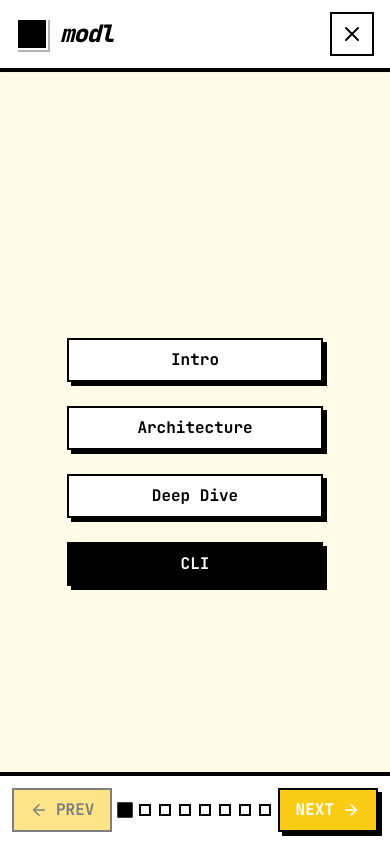
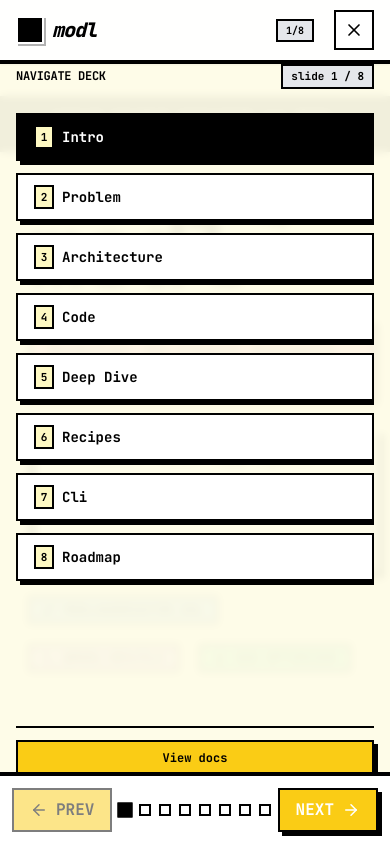
Before and after one commit to migarci2/modl, an Astro site in the folder deck/: page / in a window 390 px wide. Both pictures are taken after a click on the button "Toggle navigation menu". Built offline with nearby package versions, Linux system fonts and the light colour scheme; Astro itself is replaced by a stand-in of ours.

Commit message:
feat: improves responsive design for phones

```diff
--- a/deck/src/components/DeckApp.tsx
+++ b/deck/src/components/DeckApp.tsx
@@ -55,88 +55,117 @@ export const DeckApp: React.FC = () => {
 
   return (
     <div
-      className={`min-h-screen font-mono text-black transition-colors duration-500 ease-in-out ${slides[currentSlide].theme} overflow-hidden flex flex-col`}
+      className={`min-h-screen font-mono text-black transition-colors duration-500 ease-in-out ${slides[currentSlide].theme} flex flex-col`}
     >
       {/* Navigation Bar */}
-      <nav className="fixed top-0 left-0 w-full border-b-4 border-black bg-white z-50 px-4 py-3 flex justify-between items-center shadow-sm font-mono">
+      <nav className="fixed top-0 left-0 w-full border-b-4 border-black bg-white/95 backdrop-blur z-50 px-4 md:px-6 py-2.5 flex items-center justify-between gap-3 shadow-sm font-mono">
+        {/* Logo + title */}
         <div
-          className="flex items-center gap-3 cursor-pointer hover:scale-105 transition-transform"
-          onClick={() => setCurrentSlide(0)}
+          className="flex items-center gap-2 sm:gap-3 cursor-pointer hover:scale-105 transition-transform"
+          onClick={() => {
+            setCurrentSlide(0);
+            setIsMenuOpen(false);
+          }}
         >
-          <div className="w-8 h-8 bg-black border-2 border-white shadow-[2px_2px_0px_0px_rgba(0,0,0,0.3)]" />
-          <span className="font-black text-2xl tracking-tighter italic lowercase">
+          <div className="w-7 h-7 sm:w-8 sm:h-8 bg-black border-2 border-white shadow-[2px_2px_0px_0px_rgba(0,0,0,0.3)]" />
+          <span className="font-black text-xl sm:text-2xl tracking-tighter italic lowercase">
             modl
           </span>
         </div>
 
-        <div className="hidden md:flex gap-4 items-center">
-          <span className="font-bold text-xs bg-gray-200 px-3 py-1 border-2 border-black">
-            {currentSlide + 1} / {slides.length}
+        {/* Center: slide position (hidden on very small screens) */}
+        <div className="hidden sm:flex flex-1 justify-center">
+          <span className="font-bold text-[10px] sm:text-xs bg-gray-200 px-2.5 sm:px-3 py-1 border-2 border-black rounded-none">
+            slide {currentSlide + 1} / {slides.length}
           </span>
+        </div>
+
+        {/* Desktop actions */}
+        <div className="hidden md:flex items-center gap-3">
+          <NeoButton
+            onClick={() => window.open('https://migarci2.github.io/modl/', '_blank')}
+            className="text-[11px] py-2 px-3 bg-yellow-200 border-2 border-black"
+          >
+            Docs
+          </NeoButton>
           <NeoButton
             onClick={() => window.open('https://github.com/migarci2/modl', '_blank')}
-            className="text-xs py-2 px-4 bg-cyan-300 flex items-center"
+            className="text-[11px] py-2 px-3 bg-cyan-300 flex items-center border-2 border-black"
           >
-            <ExternalLink size={14} className="mr-2" /> GitHub
+            <ExternalLink size={14} className="mr-1" /> GitHub
           </NeoButton>
         </div>
 
+        {/* Mobile slide counter */}
+        <span className="flex sm:hidden ml-auto mr-2 text-[10px] font-semibold bg-gray-200 px-2 py-0.5 border-2 border-black">
+          {currentSlide + 1}/{slides.length}
+        </span>
+
+        {/* Hamburger */}
         <button
-          className="md:hidden p-2 border-2 border-black hover:bg-gray-200"
-          onClick={() => setIsMenuOpen(!isMenuOpen)}
+          className="md:hidden p-2 border-2 border-black bg-white hover:bg-gray-100 active:translate-y-[1px] transition-colors"
+          onClick={() => setIsMenuOpen((open) => !open)}
+          aria-label="Toggle navigation menu"
+          aria-expanded={isMenuOpen}
         >
-          {isMenuOpen ? <X size={24} /> : <Menu size={24} />}
+          {isMenuOpen ? <X size={20} /> : <Menu size={20} />}
         </button>
       </nav>
 
-      {/* Mobile Menu */}
+      {/* Mobile Menu (full-screen overlay on small screens) */}
       {isMenuOpen && (
-        <div className="fixed inset-0 bg-yellow-50 z-40 flex flex-col items-center justify-center gap-6 pt-20 font-mono">
+        <div className="fixed inset-0 z-40 flex flex-col bg-yellow-50/95 backdrop-blur-sm font-mono pt-16 pb-6 px-4">
+          <div className="mb-6 flex items-center justify-between">
+            <span className="text-xs font-semibold tracking-tight uppercase">Navigate deck</span>
+            <span className="text-[11px] font-semibold bg-gray-200 px-2 py-0.5 border-2 border-black">
+              slide {currentSlide + 1} / {slides.length}
+            </span>
+          </div>
+
+          <div className="flex-1 flex flex-col gap-3 overflow-y-auto">
+            {slides.map((slide, index) => (
               <NeoButton
+                key={slide.id}
                 onClick={() => {
-              setCurrentSlide(0);
+                  setCurrentSlide(index);
                   setIsMenuOpen(false);
                 }}
-            color="bg-white"
-            className="w-64"
+                color={
+                  index === currentSlide
+                    ? 'bg-black text-white'
+                    : 'bg-white'
+                }
+                className="w-full justify-between text-sm py-2.5 px-3"
               >
-            Intro
+                <span className="flex items-center gap-2">
+                  <span className="inline-flex w-5 items-center justify-center text-[11px] font-bold border-2 border-black bg-yellow-100 text-black">
+                    {index + 1}
+                  </span>
+                  <span className="capitalize">{slide.id.replace('-', ' ')}</span>
+                </span>
+              </NeoButton>
+            ))}
+          </div>
+
+          <div className="mt-4 flex flex-col gap-2 border-t-2 border-black pt-3">
+            <NeoButton
+              onClick={() => window.open('https://migarci2.github.io/modl/', '_blank')}
+              className="w-full text-xs py-2 bg-yellow-200 border-2 border-black"
+            >
+              View docs
             </NeoButton>
             <NeoButton
-            onClick={() => {
-              setCurrentSlide(2);
-              setIsMenuOpen(false);
-            }}
-            color="bg-white"
-            className="w-64"
+              onClick={() => window.open('https://github.com/migarci2/modl', '_blank')}
+              className="w-full text-xs py-2 bg-cyan-300 flex items-center justify-center border-2 border-black"
             >
-            Architecture
+              <ExternalLink size={14} className="mr-1" /> GitHub
             </NeoButton>
-          <NeoButton
-            onClick={() => {
-              setCurrentSlide(3);
-              setIsMenuOpen(false);
-            }}
-            color="bg-white"
-            className="w-64"
-          >
-            Deep Dive
-          </NeoButton>
-          <NeoButton
-            onClick={() => {
-              setCurrentSlide(5);
-              setIsMenuOpen(false);
-            }}
-            color="bg-black text-white"
-            className="w-64"
-          >
-            CLI
-          </NeoButton>
+          </div>
         </div>
       )}
 
       {/* Main Content */}
-      <main className="flex-grow flex items-center justify-center w-full h-full px-4 pt-20 pb-16 md:px-8 max-w-[1800px] mx-auto">
+  <main className="flex-grow flex items-center justify-center w-full h-full px-3 sm:px-4 pt-20 pb-16 md:px-8 max-w-[1800px] mx-auto">
         <div
           key={`slide-${currentSlide}`}
           className="w-full h-full flex items-center justify-center"
```
Lines whose indentation alone changed are shown as unchanged.
